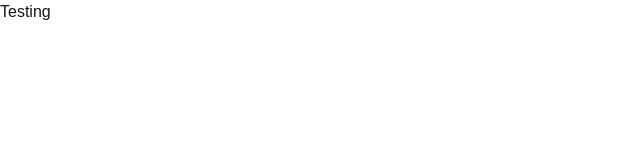
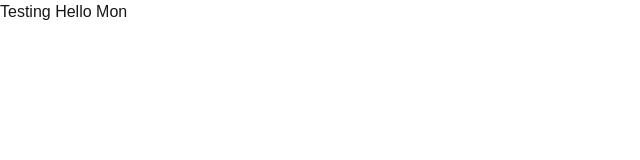
Before and after one commit to mailee-dizon/my-test-app, a Next.js app: page / in a window 1280 px wide. Shown: the top 160 px of the page, without its empty margins (0-640 px from the left). Built offline with nearby package versions, Linux system fonts and the light colour scheme.

Commit message:
debugging

```diff
--- a/app/page.tsx
+++ b/app/page.tsx
@@ -1,4 +1,5 @@
 /*import dotenv from "dotenv";*/
+import React from "react";
 
 export default function Home() {
 
@@ -7,9 +8,11 @@ export default function Home() {
   dotenv.config();
   console.log(process.env.TEST);
   */
+
+  const t1 = "Hello Mon"
   return (
     <div>
-      <h1>Testing {process.env.TEST}</h1>
+      <h1>Testing {t1}</h1>
     </div>
   );
 }
```
